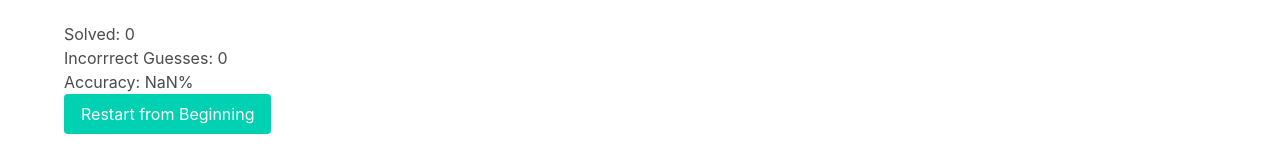
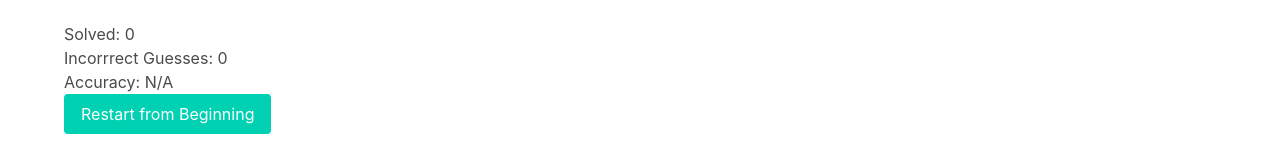
Before and after one commit to quentinikeno/Springboard-SEC-Capstone-2, a React (Create React App) app in the folder frontend/: page / in a window 1280 px wide. Shown: the part 378-538 px from the top of the page. Built offline with nearby package versions, Linux system fonts and the light colour scheme; no server answers.

Commit message:
Display N/A for accuracy percentage if game not started.

```diff
--- a/frontend/src/math-squared/ProblemBoxGame.js
+++ b/frontend/src/math-squared/ProblemBoxGame.js
@@ -45,10 +45,11 @@ const ProblemBoxGame = () => {
 					<p>Incorrrect Guesses: {incorrectGuesses}</p>
 					<p>
 						Accuracy:{" "}
-						{Math.round(
-							(100 * solved) / (solved + incorrectGuesses)
-						)}
-						%
+						{solved + incorrectGuesses > 0
+							? `${Math.round(
+									(100 * solved) / (solved + incorrectGuesses)
+							  )}%`
+							: "N/A"}
 					</p>
 					<button class="button is-primary" onClick={resetGame}>
 						Restart from Beginning
```
